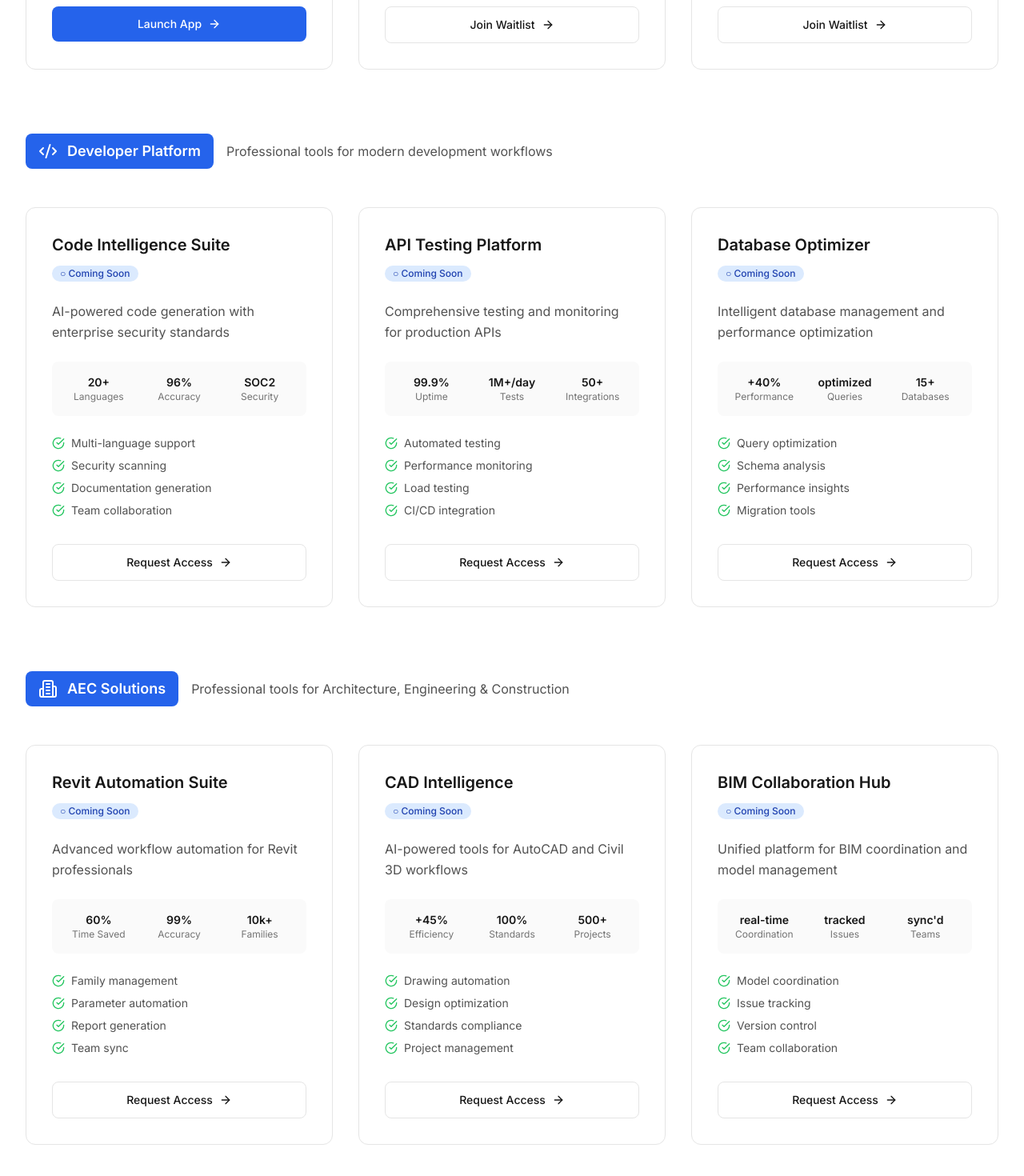
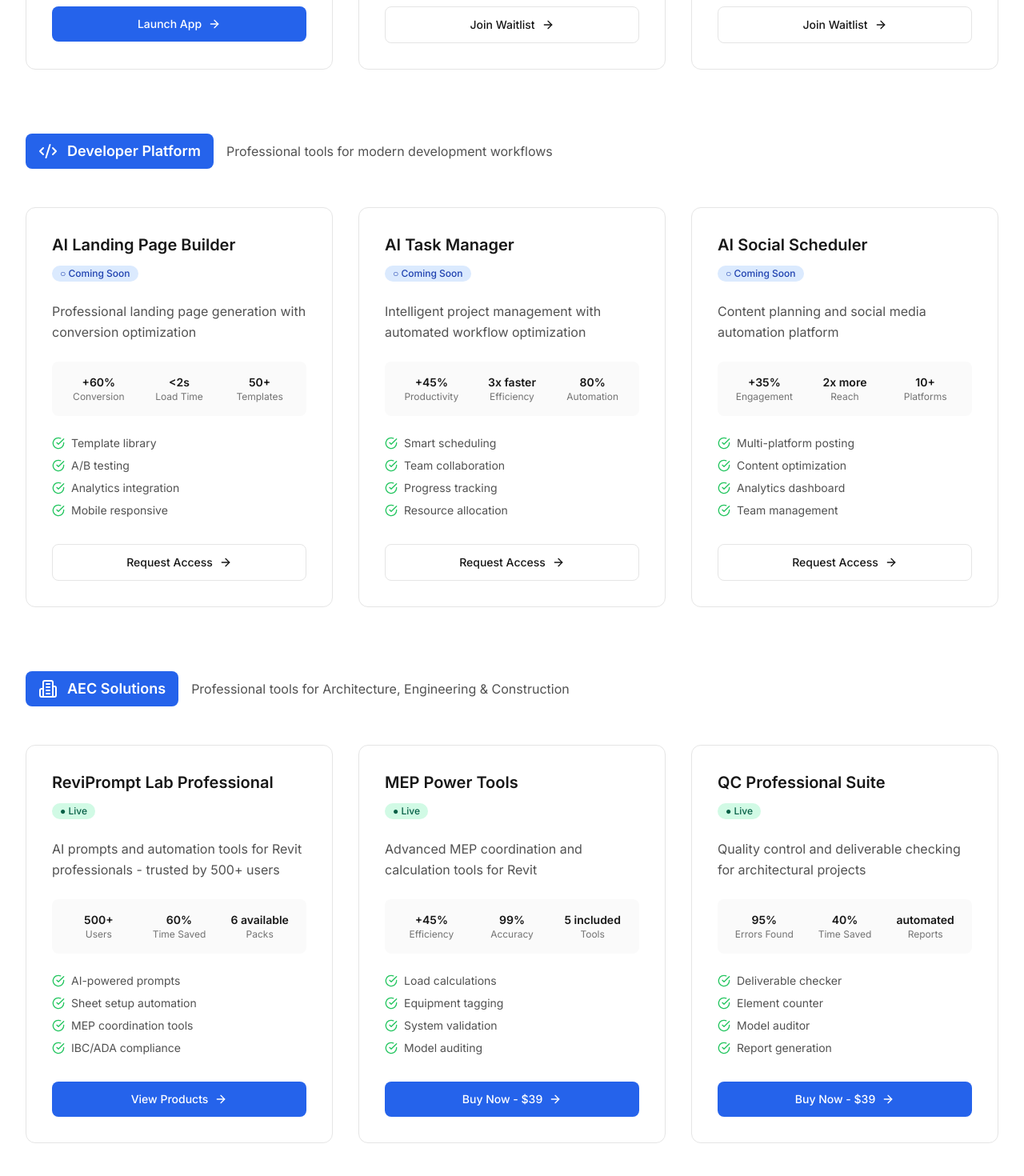
Before and after one commit to WeberG619/reviprompt-site, a Next.js app: page / in a window 1280 px wide. Shown: the part 1760-3230 px from the top of the page at 80% size. Built offline with nearby package versions, Linux system fonts and the light colour scheme.

Commit message:
Update product links - integrate live ReviPrompt Lab with actual AI tools

```diff
--- a/src/app/page.tsx
+++ b/src/app/page.tsx
@@ -33,22 +33,22 @@ export default function HomePage() {
           metrics: { users: "2.1k+", accuracy: "99.7%", time_saved: "15hrs/week" }
         },
         {
-          name: "AI Content Engine",
-          description: "Professional content generation with brand voice consistency",
+          name: "AI Email Generator",
+          description: "Professional email content generation for marketing and business communications",
           status: "coming-soon",
-          features: ["Brand voice training", "Multi-format output", "SEO optimization", "Content calendar"],
+          features: ["Template library", "Tone customization", "A/B testing", "Analytics integration"],
           link: "#",
           cta: "Join Waitlist",
-          metrics: { quality: "95%", speed: "10x faster", formats: "12+" }
+          metrics: { open_rate: "+40%", engagement: "95%", templates: "100+" }
         },
         {
-          name: "Customer Intelligence",
-          description: "24/7 AI support with advanced conversation routing",
+          name: "AI CRM Assistant",
+          description: "Intelligent customer relationship management with automated insights",
           status: "coming-soon",
-          features: ["Natural language processing", "Smart ticket routing", "Performance analytics", "Multi-language"],
+          features: ["Lead scoring", "Automated follow-ups", "Performance analytics", "Integration APIs"],
           link: "#",
           cta: "Join Waitlist",
-          metrics: { response: "<30sec", satisfaction: "94%", languages: "12+" }
+          metrics: { conversion: "+35%", efficiency: "3x faster", insights: "real-time" }
         }
       ]
     },
@@ -59,31 +59,31 @@ export default function HomePage() {
       icon: <Code2 className="w-6 h-6" />,
       products: [
         {
-          name: "Code Intelligence Suite",
-          description: "AI-powered code generation with enterprise security standards",
+          name: "AI Landing Page Builder",
+          description: "Professional landing page generation with conversion optimization",
           status: "coming-soon",
-          features: ["Multi-language support", "Security scanning", "Documentation generation", "Team collaboration"],
+          features: ["Template library", "A/B testing", "Analytics integration", "Mobile responsive"],
           link: "#",
           cta: "Request Access",
-          metrics: { languages: "20+", accuracy: "96%", security: "SOC2" }
+          metrics: { conversion: "+60%", load_time: "<2s", templates: "50+" }
         },
         {
-          name: "API Testing Platform",
-          description: "Comprehensive testing and monitoring for production APIs",
+          name: "AI Task Manager",
+          description: "Intelligent project management with automated workflow optimization",
           status: "coming-soon",
-          features: ["Automated testing", "Performance monitoring", "Load testing", "CI/CD integration"],
+          features: ["Smart scheduling", "Team collaboration", "Progress tracking", "Resource allocation"],
           link: "#",
           cta: "Request Access",
-          metrics: { uptime: "99.9%", tests: "1M+/day", integrations: "50+" }
+          metrics: { productivity: "+45%", efficiency: "3x faster", automation: "80%" }
         },
         {
-          name: "Database Optimizer",
-          description: "Intelligent database management and performance optimization",
+          name: "AI Social Scheduler",
+          description: "Content planning and social media automation platform",
           status: "coming-soon",
-          features: ["Query optimization", "Schema analysis", "Performance insights", "Migration tools"],
+          features: ["Multi-platform posting", "Content optimization", "Analytics dashboard", "Team management"],
           link: "#",
           cta: "Request Access",
-          metrics: { performance: "+40%", queries: "optimized", databases: "15+" }
+          metrics: { engagement: "+35%", reach: "2x more", platforms: "10+" }
         }
       ]
     },
@@ -94,31 +94,31 @@ export default function HomePage() {
       icon: <Building2 className="w-6 h-6" />,
       products: [
         {
-          name: "Revit Automation Suite",
-          description: "Advanced workflow automation for Revit professionals",
-          status: "coming-soon",
-          features: ["Family management", "Parameter automation", "Report generation", "Team sync"],
-          link: "#",
-          cta: "Request Access",
-          metrics: { time_saved: "60%", accuracy: "99%", families: "10k+" }
+          name: "ReviPrompt Lab Professional",
+          description: "AI prompts and automation tools for Revit professionals - trusted by 500+ users",
+          status: "live",
+          features: ["AI-powered prompts", "Sheet setup automation", "MEP coordination tools", "IBC/ADA compliance"],
+          link: "https://revipromptlab.com",
+          cta: "View Products",
+          metrics: { users: "500+", time_saved: "60%", packs: "6 available" }
         },
         {
-          name: "CAD Intelligence",
-          description: "AI-powered tools for AutoCAD and Civil 3D workflows",
-          status: "coming-soon",
-          features: ["Drawing automation", "Design optimization", "Standards compliance", "Project management"],
-          link: "#",
-          cta: "Request Access",
-          metrics: { efficiency: "+45%", standards: "100%", projects: "500+" }
+          name: "MEP Power Tools",
+          description: "Advanced MEP coordination and calculation tools for Revit",
+          status: "live",
+          features: ["Load calculations", "Equipment tagging", "System validation", "Model auditing"],
+          link: "https://buy.stripe.com/aFaeVc5iG6amgKveOuefC02",
+          cta: "Buy Now - $39",
+          metrics: { efficiency: "+45%", accuracy: "99%", tools: "5 included" }
         },
         {
-          name: "BIM Collaboration Hub",
-          description: "Unified platform for BIM coordination and model management",
-          status: "coming-soon",
-          features: ["Model coordination", "Issue tracking", "Version control", "Team collaboration"],
-          link: "#",
-          cta: "Request Access",
-          metrics: { coordination: "real-time", issues: "tracked", teams: "sync'd" }
+          name: "QC Professional Suite",
+          description: "Quality control and deliverable checking for architectural projects",
+          status: "live",
+          features: ["Deliverable checker", "Element counter", "Model auditor", "Report generation"],
+          link: "https://buy.stripe.com/bJe9ASeTg6am9i3eOuefC03",
+          cta: "Buy Now - $39",
+          metrics: { errors_found: "95%", time_saved: "40%", reports: "automated" }
         }
       ]
     }
```
